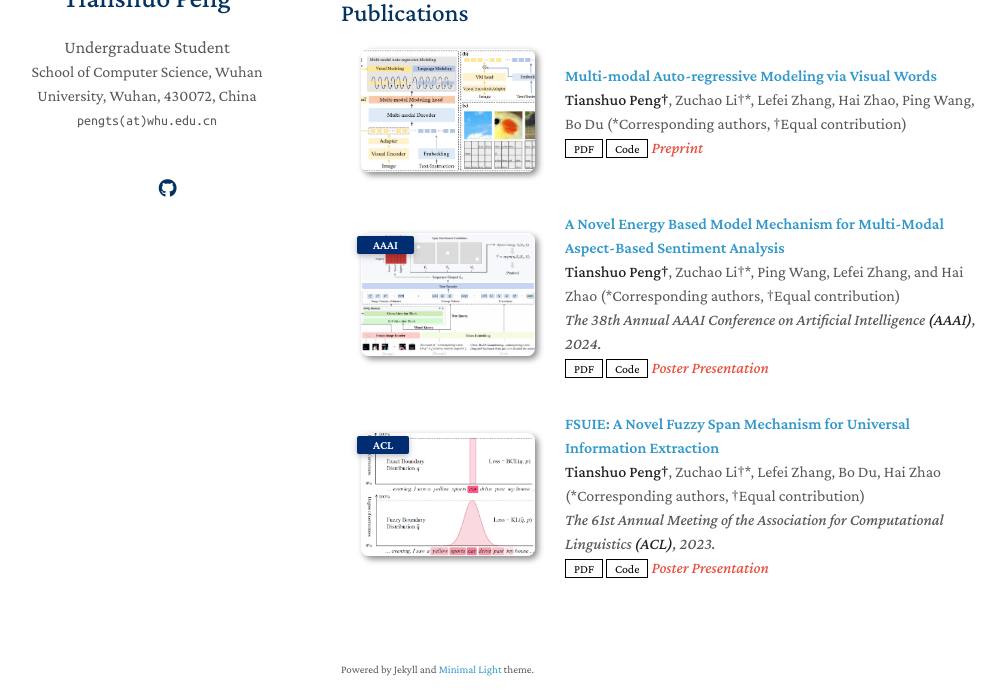
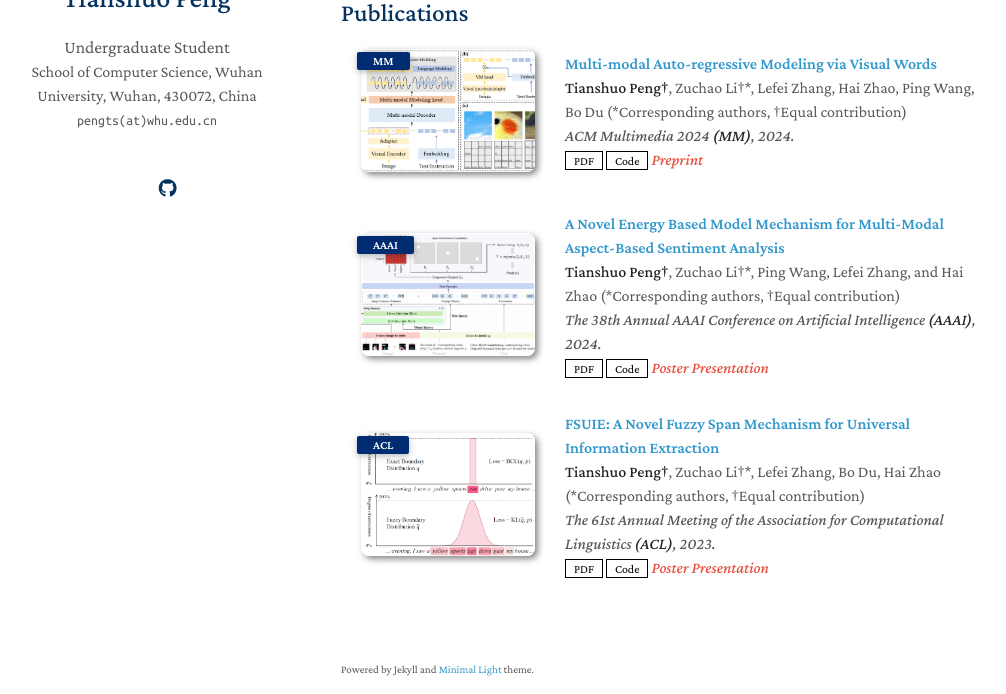
Before and after one commit to pengts/pengts.github.io, a Jekyll site: the page built from index.md, in a window 1280 px wide and 900 px high, scrolled down 473 px, cut to the strip 206-900 px from the top of the window. Shown: the whole strip, without its empty margins (129-1135 px from the left). Built offline with Jekyll 4.4.1, drawn with Linux system fonts in a browser that asks for light colours; nearby versions of some CDN libraries; a style sheet for code colours, icons or effects is not loaded; our own code applies the rules of GitHub Pages for plain Markdown files.

Commit message:
Update publications.yml

```diff
--- a/_data/publications.yml
+++ b/_data/publications.yml
@@ -1,8 +1,8 @@
 main:
   - title: Multi-modal Auto-regressive Modeling via Visual Words
     authors: <strong>Tianshuo Peng†</strong>, Zuchao Li†*, Lefei Zhang, Hai Zhao, Ping Wang, Bo Du (*Corresponding authors, †Equal contribution)
-    # conference_short: AAAI
-    # conference: The 38th Annual AAAI Conference on Artificial Intelligence <strong>(AAAI)</strong>, 2024.
+    conference_short: MM
+    conference: ACM Multimedia 2024 <strong>(MM)</strong>, 2024.
     pdf: https://export.arxiv.org/abs/2403.07720
     code: https://github.com/pengts/VW-LMM
     # bibtex: https://bib.yliu.me/MICCAI23.txt
```
